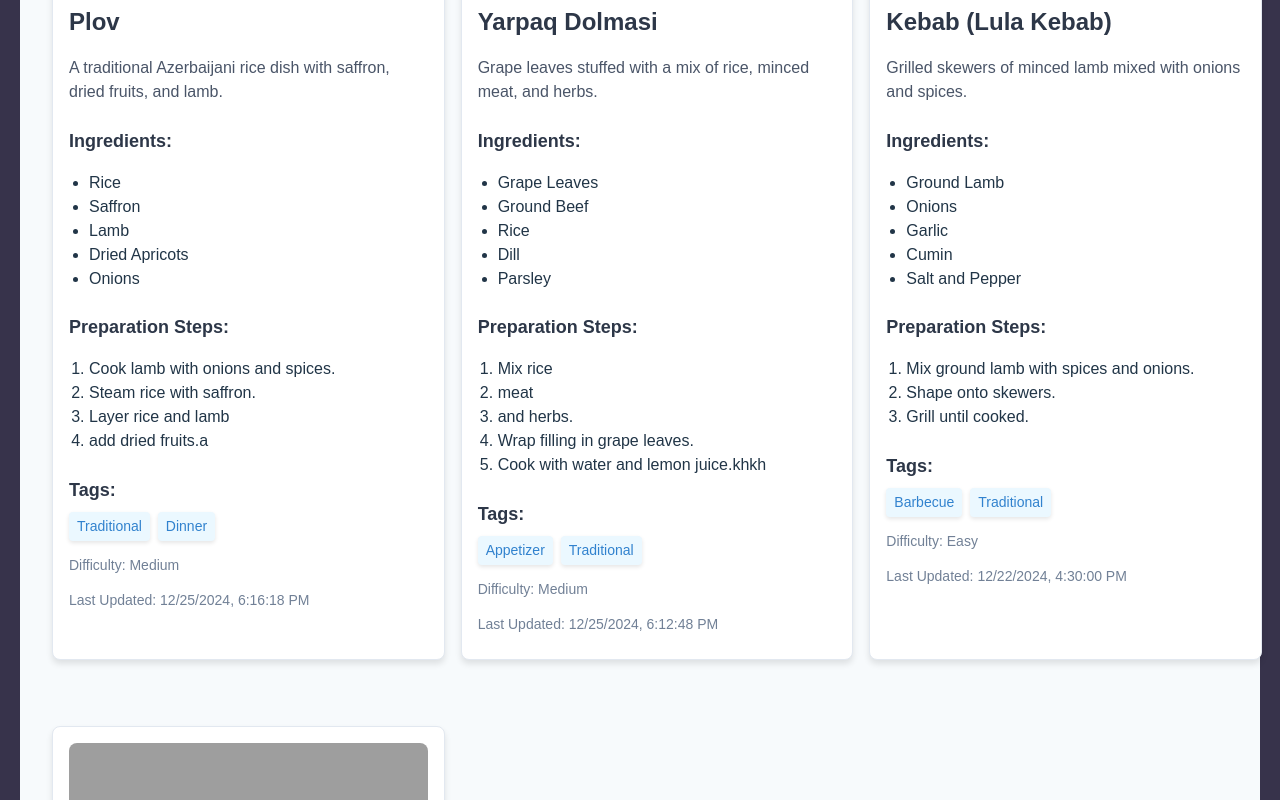
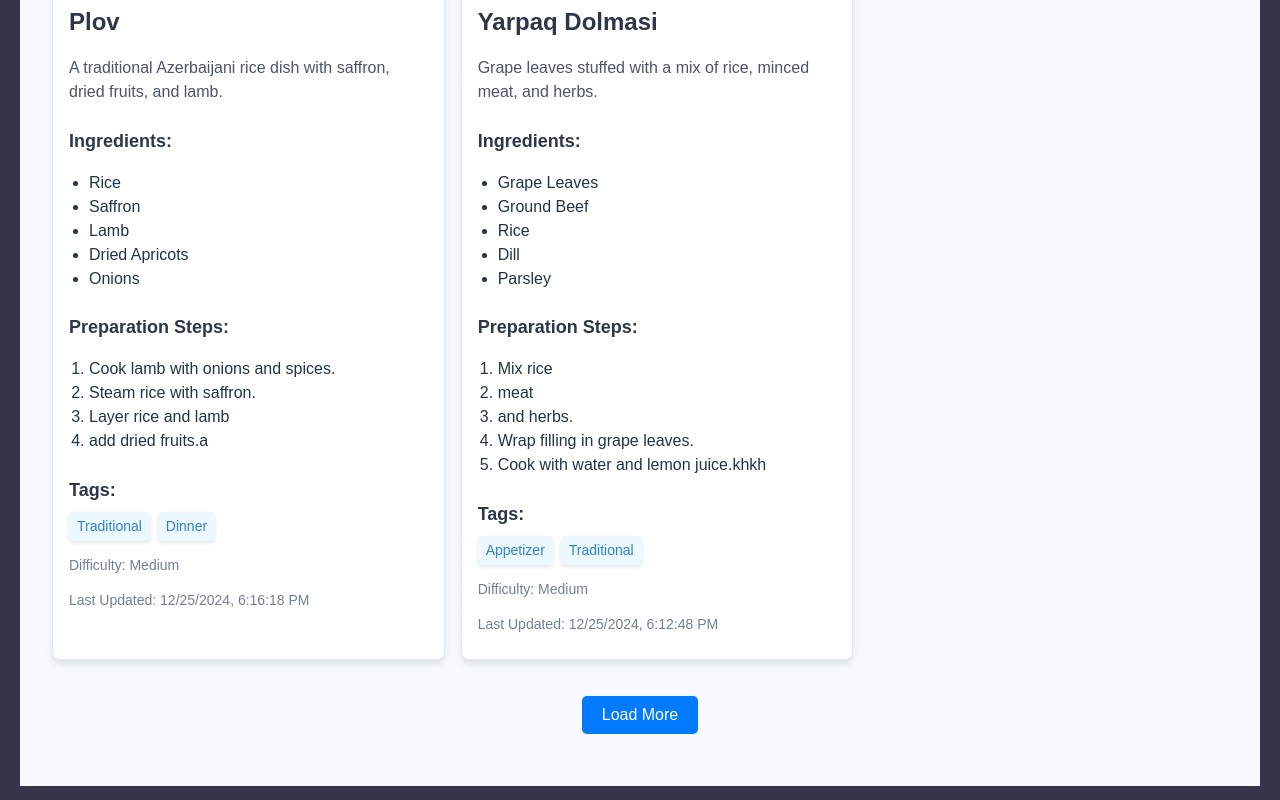
Before and after one commit to MadinaAlili/WebMobile1Project2, a React (Vite) app: page /recipes in a window 1280 px wide. Shown: the part 480-1280 px from the top of the page. Built offline with nearby package versions, Linux system fonts and the light colour scheme; data requests are answered from the project's data file; grey boxes are pictures that could not be loaded.

Commit message:
pagination added

```diff
--- a/src/api/recipeApi.js
+++ b/src/api/recipeApi.js
@@ -1,31 +1,19 @@
 const API_URL = "http://localhost:3001/recipes";
 
-export const getRecipes = async () => {
+export const getRecipes = async (page = 1, limit = 10) => {
   try {
-    const response = await fetch(API_URL);
+    const response = await fetch(`${API_URL}?_page=${page}&_limit=${limit}`);
     if (!response.ok) {
       throw new Error("Failed to fetch recipes");
     }
-    return await response.json();
+    const total = response.headers.get("X-Total-Count");
+    const recipes = await response.json();
+    return { recipes, total: parseInt(total, 10) };
   } catch (error) {
     console.error("Error fetching recipes:", error);
     throw error;
   }
 };
-
-export const getRecipeById = async (id) => {
-  try {
-    const response = await fetch(`${API_URL}/${id}`);
-    if (!response.ok) {
-      throw new Error("Failed to fetch the recipe");
-    }
-    return await response.json();
-  } catch (error) {
-    console.error("Error fetching the recipe:", error);
-    throw error;
-  }
-};
-
 
 export const updateRecipe = async (id, updatedRecipe) => {
   try {
@@ -61,7 +49,6 @@ export const deleteRecipe = async (id) => {
   }
 };
 
-
 export const addRecipe = async (recipe) => {
   try {
     const response = await fetch(API_URL, {
--- a/src/components/Recipes.jsx
+++ b/src/components/Recipes.jsx
@@ -7,37 +7,44 @@ import "../styles/Recipes.css";
 const Recipes = () => {
   const [recipes, setRecipes] = useState([]);
   const [showForm, setShowForm] = useState(false);
-  const [selectedRecipes, setSelectedRecipes] = useState([]);
-
+  const [currentPage, setCurrentPage] = useState(1);
+  const [isLoading, setIsLoading] = useState(false);
+  const [totalRecipes, setTotalRecipes] = useState(0);
 
   useEffect(() => {
-    const fetchRecipes = async () => {
+    const fetchInitialRecipes = async () => {
       try {
-        const data = await getRecipes();
-        setRecipes(data);
+        setIsLoading(true);
+        const { recipes: initialRecipes, total } = await getRecipes(1, 2);
+        setRecipes(initialRecipes);
+        setTotalRecipes(total);
+        setCurrentPage(1);
       } catch (error) {
         console.error("Failed to fetch recipes:", error);
+      } finally {
+        setIsLoading(false);
       }
     };
 
-    fetchRecipes();
+    fetchInitialRecipes();
   }, []);
 
-
-
-  const handleRecipeAdded = (newRecipe) => {
-    setRecipes((prevRecipes) => [newRecipe, ...prevRecipes]);
-    setShowForm(false);
-  };
-
-  const handleRecipeUpdated = (id, updatedRecipe) => {
-    setRecipes((prevRecipes) =>
-      prevRecipes.map((recipe) => (recipe.id === id ? updatedRecipe : recipe))
-    );
-  };
-
-  const handleRecipeDeleted = (id) => {
-    setRecipes((prevRecipes) => prevRecipes.filter((recipe) => recipe.id !== id));
+  const fetchMoreRecipes = async () => {
+    try {
+      setIsLoading(true);
+      const { recipes: moreRecipes } = await getRecipes(currentPage + 1, 10);
+      setRecipes((prevRecipes) => {
+        const newRecipes = moreRecipes.filter(
+          (newRecipe) => !prevRecipes.some((recipe) => recipe.id === newRecipe.id)
+        );
+        return [...prevRecipes, ...newRecipes];
+      });
+      setCurrentPage((prevPage) => prevPage + 1);
+    } catch (error) {
+      console.error("Failed to fetch more recipes:", error);
+    } finally {
+      setIsLoading(false);
+    }
   };
 
   return (
@@ -49,17 +56,24 @@ const Recipes = () => {
         </button>
       </div>
 
-      {showForm && <RecipeForm onRecipeAdded={handleRecipeAdded} />}
+      {showForm && <RecipeForm />}
 
       <div className="recipes-grid">
-        {recipes.map((recipe) => (
-          <Recipe
-            key={recipe.id}
-            recipe={recipe}
-            onUpdate={handleRecipeUpdated}
-            onDelete={handleRecipeDeleted}
-          />
-        ))}
+        {recipes.length > 0 ? (
+          recipes.map((recipe) => <Recipe key={recipe.id} recipe={recipe} />)
+        ) : (
+          <p>No recipes available.</p>
+        )}
+      </div>
+
+      <div className="load-more-container">
+        <button
+          onClick={fetchMoreRecipes}
+          disabled={isLoading || recipes.length >= totalRecipes}
+          className="load-more-button"
+        >
+          {isLoading ? "Loading..." : recipes.length >= totalRecipes ? "No More Recipes" : "Load More"}
+        </button>
       </div>
     </div>
   );
--- a/src/styles/Home.css
+++ b/src/styles/Home.css
@@ -98,7 +98,6 @@
     color: #4a5568;
   }
 
-/* Our Team Section */
   .our-team {
     padding: 40px;
     text-align: center;
--- a/src/styles/Recipes.css
+++ b/src/styles/Recipes.css
@@ -3,6 +3,7 @@
   min-height: 100vh;
   padding: 32px;
 }
+
 
 .header {
   display: flex;
@@ -32,6 +33,27 @@
   background-color: #3182ce;
 }
 
+.load-more-container {
+  text-align: center;
+  margin: 20px 0;
+}
+
+.load-more-button {
+  padding: 10px 20px;
+  background-color: #007bff;
+  color: white;
+  border: none;
+  border-radius: 5px;
+  cursor: pointer;
+}
+
+.load-more-button:disabled {
+  background-color: #ccc;
+  cursor: not-allowed;
+}
+
+
+
 
 .recipes-grid {
   display: grid;
```
Lines whose indentation alone changed are shown as unchanged.
